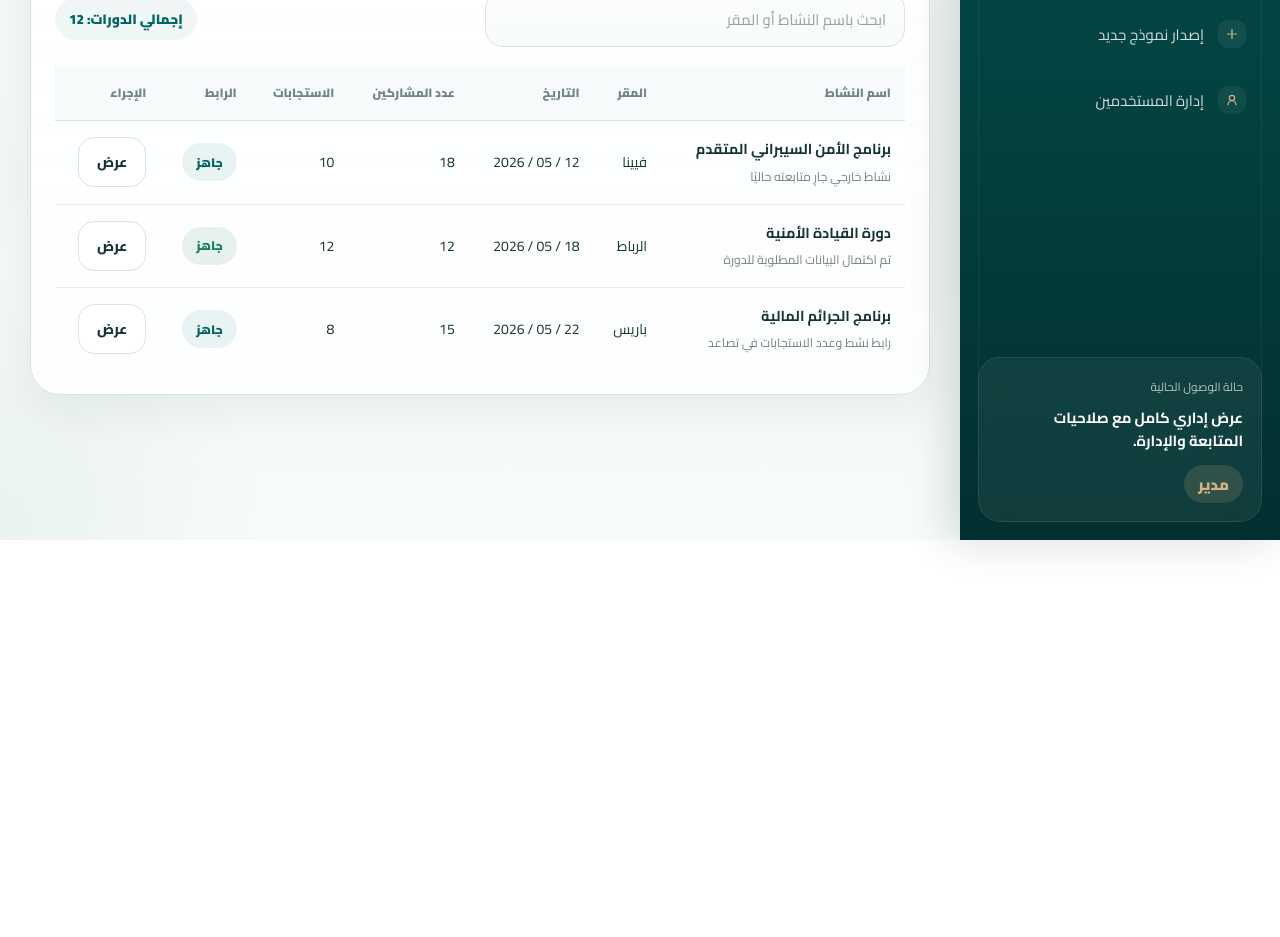
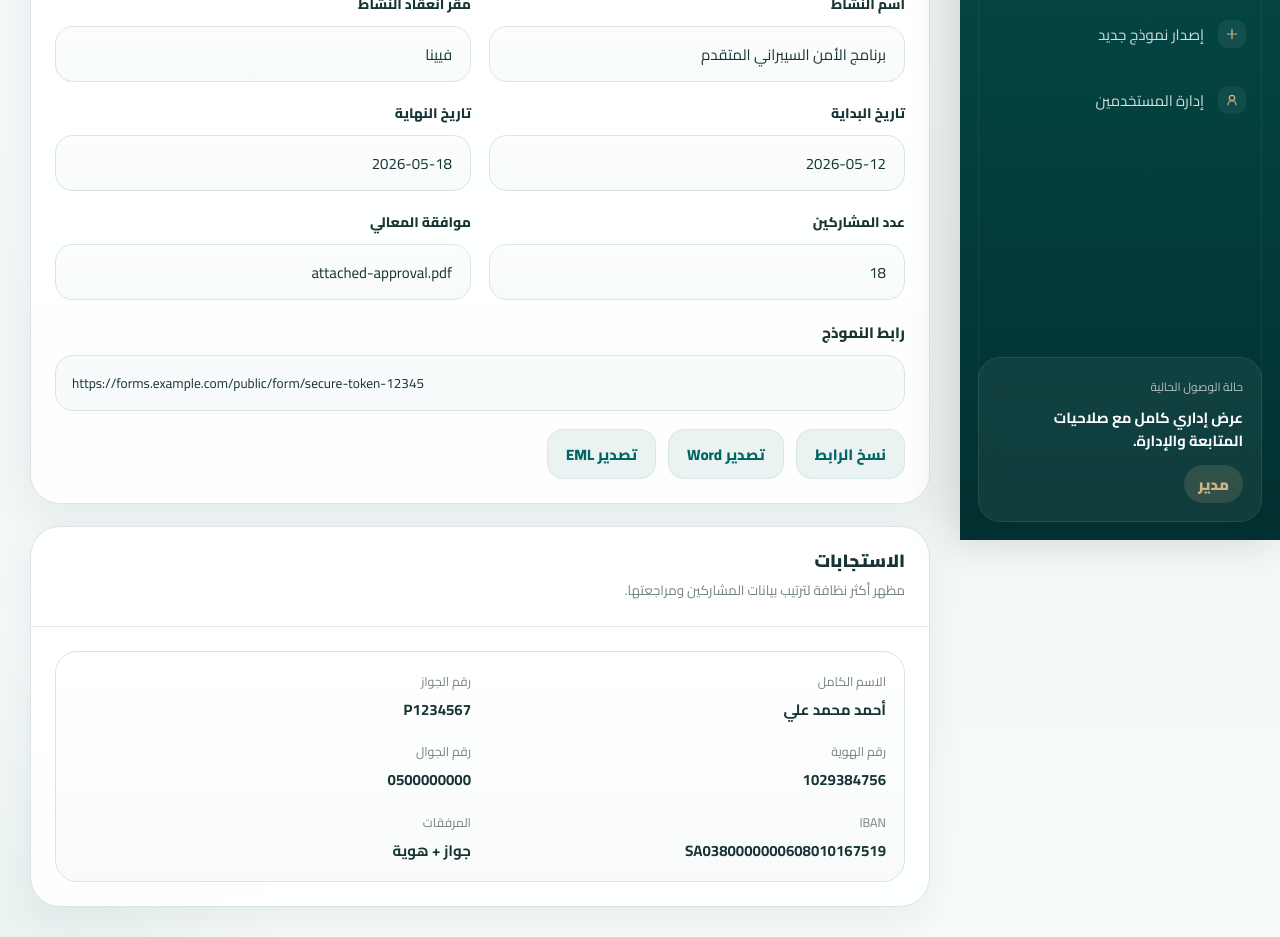
Before and after one commit to nauss-od/form, a Next.js app: page /courses in a window 1280 px wide. Shown: the part 260-1197 px from the top of the page. Before the commit the page ends 800 px from the top, so only its background shows below. Built offline with nearby package versions, Linux system fonts and the light colour scheme.

Commit message:
Update UI layout and styles for courses and home pages

```diff
--- a/app/courses/page.tsx
+++ b/app/courses/page.tsx
@@ -1,106 +1,95 @@
 import AppShell from '@/components/AppShell';
 
-export default function CoursesPage() {
+export default function CourseDetailsPage() {
   return (
-    <AppShell title="الدورات الخارجية" subtitle="قائمة أوضح بصريًا لمتابعة الأنشطة الخارجية وروابطها وحالة استجاباتها." role="MANAGER">
+    <AppShell title="تفاصيل الدورة" subtitle="مراجعة البيانات، الروابط، والاستجابات، ضمن واجهة أكثر ترتيبًا ودقة." role="MANAGER">
       <section className="section-card">
         <div className="section-head">
           <div>
-            <h3>قائمة الدورات</h3>
-            <p>تنظيم بصري أكثر احترافية لعرض الأنشطة الخارجية مع وضوح أعلى للحالة والإجراء.</p>
+            <h3>بيانات النشاط</h3>
+            <p>عرض متوازن للبيانات الأساسية مع حضور أوضح للرابط والمخرجات.</p>
           </div>
-          <div className="section-actions">
-            <a className="secondary-btn" href="/new-course">
-              إصدار نموذج جديد
-            </a>
+          <span className="status-chip is-open">نشط</span>
+        </div>
+
+        <div className="section-body">
+          <div className="form-grid">
+            <div className="field">
+              <label>اسم النشاط</label>
+              <input value="برنامج الأمن السيبراني المتقدم" readOnly />
+            </div>
+            <div className="field">
+              <label>مقر انعقاد النشاط</label>
+              <input value="فيينا" readOnly />
+            </div>
+            <div className="field">
+              <label>تاريخ البداية</label>
+              <input value="2026-05-12" readOnly />
+            </div>
+            <div className="field">
+              <label>تاريخ النهاية</label>
+              <input value="2026-05-18" readOnly />
+            </div>
+            <div className="field">
+              <label>عدد المشاركين</label>
+              <input value="18" readOnly />
+            </div>
+            <div className="field">
+              <label>موافقة المعالي</label>
+              <input value="attached-approval.pdf" readOnly />
+            </div>
+          </div>
+
+          <div style={{ marginTop: 18 }}>
+            <label style={{ display: 'block', marginBottom: 8, fontWeight: 800 }}>رابط النموذج</label>
+            <div className="link-preview">https://forms.example.com/public/form/secure-token-12345</div>
+          </div>
+
+          <div className="hero-actions" style={{ marginTop: 18 }}>
+            <button className="secondary-btn">نسخ الرابط</button>
+            <button className="secondary-btn">تصدير Word</button>
+            <button className="secondary-btn">تصدير EML</button>
+          </div>
+        </div>
+      </section>
+
+      <section className="section-card">
+        <div className="section-head">
+          <div>
+            <h3>الاستجابات</h3>
+            <p>مظهر أكثر نظافة لترتيب بيانات المشاركين ومراجعتها.</p>
           </div>
         </div>
 
-        <div className="section-body">
-          <div className="inline-toolbar" style={{ marginBottom: 18 }}>
-            <div className="field" style={{ margin: 0, width: '100%', maxWidth: 420 }}>
-              <input placeholder="ابحث باسم النشاط أو المقر" />
+        <div className="section-body list-card">
+          <article className="record-card">
+            <div className="record-grid">
+              <div className="record-field">
+                <small>الاسم الكامل</small>
+                <strong>أحمد محمد علي</strong>
+              </div>
+              <div className="record-field">
+                <small>رقم الجواز</small>
+                <strong>P1234567</strong>
+              </div>
+              <div className="record-field">
+                <small>رقم الهوية</small>
+                <strong>1029384756</strong>
+              </div>
+              <div className="record-field">
+                <small>رقم الجوال</small>
+                <strong>0500000000</strong>
+              </div>
+              <div className="record-field">
+                <small>IBAN</small>
+                <strong>SA0380000000608010167519</strong>
+              </div>
+              <div className="record-field">
+                <small>المرفقات</small>
+                <strong>جواز + هوية</strong>
+              </div>
             </div>
-            <div className="topbar-chip">إجمالي الدورات: 12</div>
-          </div>
-
-          <div className="data-table-wrap">
-            <table className="data-table">
-              <thead>
-                <tr>
-                  <th>اسم النشاط</th>
-                  <th>المقر</th>
-                  <th>التاريخ</th>
-                  <th>عدد المشاركين</th>
-                  <th>الاستجابات</th>
-                  <th>الرابط</th>
-                  <th>الإجراء</th>
-                </tr>
-              </thead>
-              <tbody>
-                <tr>
-                  <td className="td-title">
-                    <strong>برنامج الأمن السيبراني المتقدم</strong>
-                    <span>نشاط خارجي جارٍ متابعته حاليًا</span>
-                  </td>
-                  <td>فيينا</td>
-                  <td>12 / 05 / 2026</td>
-                  <td>18</td>
-                  <td>10</td>
-                  <td>
-                    <span className="status-chip is-open">جاهز</span>
-                  </td>
-                  <td>
-                    <div className="data-actions">
-                      <a className="ghost-btn" href="/courses/1">
-                        عرض
-                      </a>
-                    </div>
-                  </td>
-                </tr>
-                <tr>
-                  <td className="td-title">
-                    <strong>دورة القيادة الأمنية</strong>
-                    <span>تم اكتمال البيانات المطلوبة للدورة</span>
-                  </td>
-                  <td>الرباط</td>
-                  <td>18 / 05 / 2026</td>
-                  <td>12</td>
-                  <td>12</td>
-                  <td>
-                    <span className="status-chip is-done">جاهز</span>
-                  </td>
-                  <td>
-                    <div className="data-actions">
-                      <a className="ghost-btn" href="/courses/2">
-                        عرض
-                      </a>
-                    </div>
-                  </td>
-                </tr>
-                <tr>
-                  <td className="td-title">
-                    <strong>برنامج الجرائم المالية</strong>
-                    <span>رابط نشط وعدد الاستجابات في تصاعد</span>
-                  </td>
-                  <td>باريس</td>
-                  <td>22 / 05 / 2026</td>
-                  <td>15</td>
-                  <td>8</td>
-                  <td>
-                    <span className="status-chip is-open">جاهز</span>
-                  </td>
-                  <td>
-                    <div className="data-actions">
-                      <a className="ghost-btn" href="/courses/3">
-                        عرض
-                      </a>
-                    </div>
-                  </td>
-                </tr>
-              </tbody>
-            </table>
-          </div>
+          </article>
         </div>
       </section>
     </AppShell>
```
Also changed, not shown: app/page.tsx (+63 -3 lines), README_FOR_UPLOAD.txt (added).
